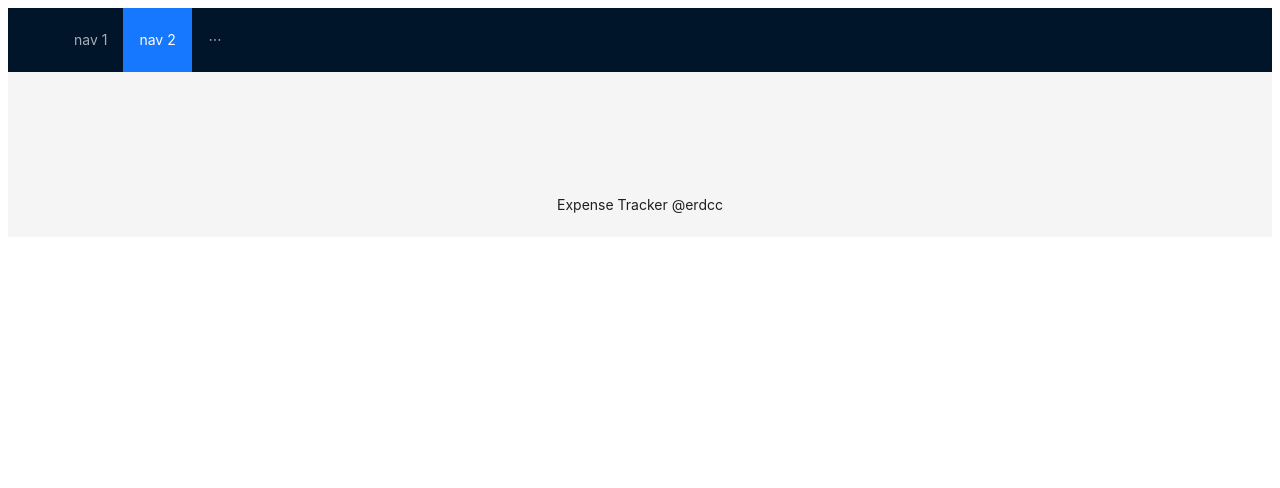
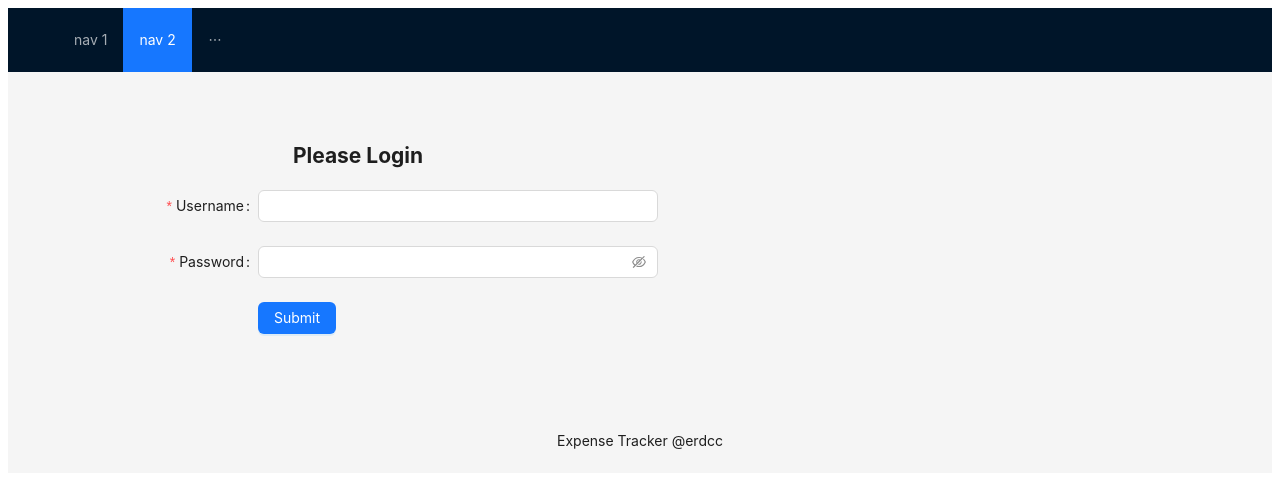
Before and after one commit to erdcc/expense_tracker_fe, a React (Create React App) app: page /login in a window 1280 px wide. Shown: the top 488 px of the page. Built offline with nearby package versions, Linux system fonts and the light colour scheme.

Commit message:
login page added

```diff
--- a/src/App.tsx
+++ b/src/App.tsx
@@ -1,14 +1,12 @@
 import { Route, Routes } from "react-router-dom";
 import SignUp from "./components/SignUp";
 import { Layout, Menu, theme } from 'antd';
+import Login from "./components/Login";
 
 const { Header, Content, Footer } = Layout;
 
 
 function App() {
-  const {
-    token: { colorBgContainer },
-  } = theme.useToken();
   return <Layout>
     <Header
       style={{
@@ -35,6 +33,7 @@ function App() {
 
         <Routes>
           <Route path="/register" Component={SignUp} />
+          <Route path="/login" Component={Login}/>
         </Routes>
     </Content>
     <Footer style={{ textAlign: 'center' }}>Expense Tracker @erdcc</Footer>
--- /dev/null
+++ b/src/components/Login.tsx
@@ -0,0 +1,74 @@
+import { Button, Form, Input, Result, message } from 'antd';
+import showError from '../utils/showError';
+import Api from '../utils/Api';
+import { useLocation, useNavigate } from 'react-router-dom';
+
+
+const Login = () => {
+    const [messageApi, contextHolder] = message.useMessage();
+
+    const navigate = useNavigate()
+    const location = useLocation()
+    const onFinish = async (values: any) => {
+        console.log('Success:', values);
+        try {
+            await Api.post("/users/login", values)
+            navigate("/")
+        }
+        catch (error) { console.log(error) }
+    };
+
+    const onFinishFailed = (errorInfo: any) => {
+        console.log('Failed:', errorInfo);
+        showError(messageApi, errorInfo)
+    };
+    return (
+        <>
+            {contextHolder}
+            <Form
+                name="basic"
+                labelCol={{ span: 8 }}
+                wrapperCol={{ span: 16 }}
+                style={{ maxWidth: 600 }}
+                initialValues={{ remember: true }}
+                onFinish={onFinish}
+                onFinishFailed={onFinishFailed}
+                autoComplete="off"
+            >
+                <h2 style={{ textAlign: "center", marginBottom: "40" }}>
+                    Please Login
+                </h2>
+                {location.state?.newSignUp &&
+
+                    <Result
+                        status="success"
+                        title="You successfully signed up!"
+                        subTitle="Please login using your credentials."
+                    />}
+                <Form.Item
+                    label="Username"
+                    name="username"
+                    rules={[{ required: true, message: 'Please input your username!' }]}
+                >
+                    <Input />
+                </Form.Item>
+
+                <Form.Item
+                    label="Password"
+                    name="password"
+                    rules={[{ required: true, message: 'Please input your password!' }]}
+                >
+                    <Input.Password />
+                </Form.Item>
+
+                <Form.Item wrapperCol={{ offset: 8, span: 16 }}>
+                    <Button type="primary" htmlType="submit">
+                        Submit
+                    </Button>
+                </Form.Item>
+            </Form>
+        </>
+    )
+}
+
+export default Login
--- a/src/components/SignUp.tsx
+++ b/src/components/SignUp.tsx
@@ -1,39 +1,36 @@
 import { Button, Form, Input, message } from "antd"
 import Api from "../utils/Api";
 import { useNavigate } from "react-router-dom";
+import showError from "../utils/showError";
 
 
 const SignUp = () => {
     const [messageApi, contextHolder] = message.useMessage();
-    const showError = (errorMessage: string) => {
-        messageApi.open({
-            type: 'error',
-            content: errorMessage,
-        });
-    };
+
     const layout = {
         labelCol: { span: 8 },
         wrapperCol: { span: 16 },
     };
     const validateMessages = {
-        required: '${label} is required!',
+        required: `{label} is required!`,
         types: {
-            email: '${label} is not a valid email!',
-            number: '${label} is not a valid number!',
+            email: `{label} is not a valid email!`,
+            number: `{label} is not a valid number!`,
         },
         number: {
-            range: '${label} must be between ${min} and ${max}',
+            range: `{label} must be between {min} and {max}`,
         },
     };
     const navigate = useNavigate()
     const onFinish = async (values: any) => {
         try {
+            console.log(values)
             await Api.post("/users/register", values)
-            navigate("/login")
+            navigate("/login", { state: { newSignUp: true } })
         }
         catch (error) {
             console.log(error)
-            showError((error as any).response.data.errorMessage)
+            showError(messageApi, (error as any).response.data.errorMessage)
         }
 
     };
@@ -47,7 +44,7 @@ const SignUp = () => {
                 style={{ maxWidth: 600 }}
                 validateMessages={validateMessages}
             >
-                <h2>REGISTER</h2>
+                <h2 style={{ textAlign: "center", marginBottom: "40" }}>REGISTER</h2>
                 <Form.Item name="username" label="Username" rules={[{ required: true }]}>
                     <Input />
                 </Form.Item>
@@ -65,7 +62,7 @@ const SignUp = () => {
                 <Form.Item name="email" label="Email" rules={[{ type: 'email', required: true }]}>
                     <Input />
                 </Form.Item>
-                <Form.Item name="full_name " label="Full Name">
+                <Form.Item name="full_name" label="Full Name">
                     <Input />
                 </Form.Item>
 
--- a/src/utils/Api.ts
+++ b/src/utils/Api.ts
@@ -2,5 +2,5 @@ import axios from "axios";
 
 
 export default axios.create({
-    baseURL: "https://expensetracker-be.herokuapp.com"
+    baseURL: "http://127.0.0.1:5000"
 })
--- /dev/null
+++ b/src/utils/showError.ts
@@ -0,0 +1,10 @@
+import { MessageInstance } from "antd/es/message/interface";
+
+    const showError = (messageApi: MessageInstance,errorMessage: string) => {
+        messageApi.open({
+            type: 'error',
+            content: errorMessage,
+        });
+    };
+
+export default showError
```
